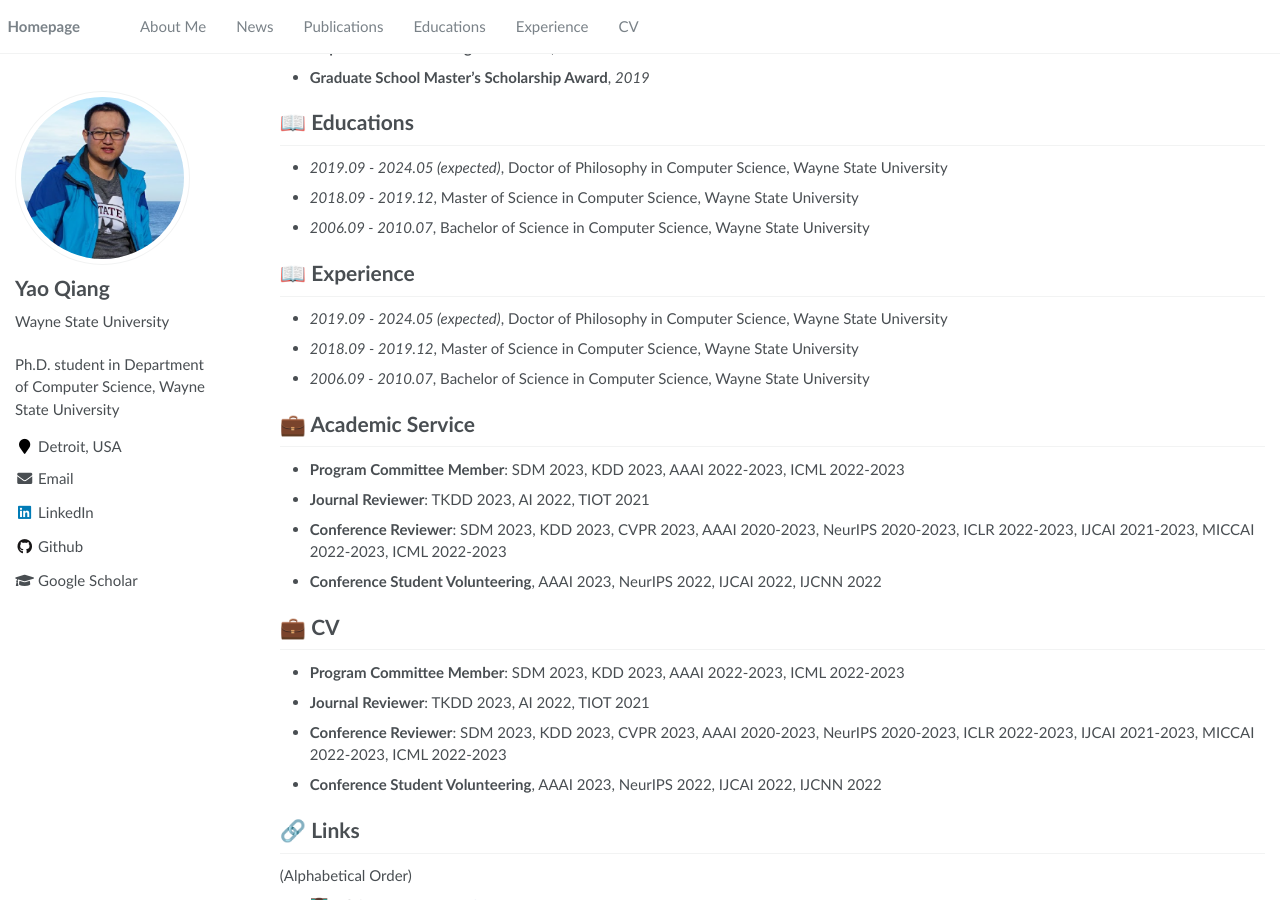
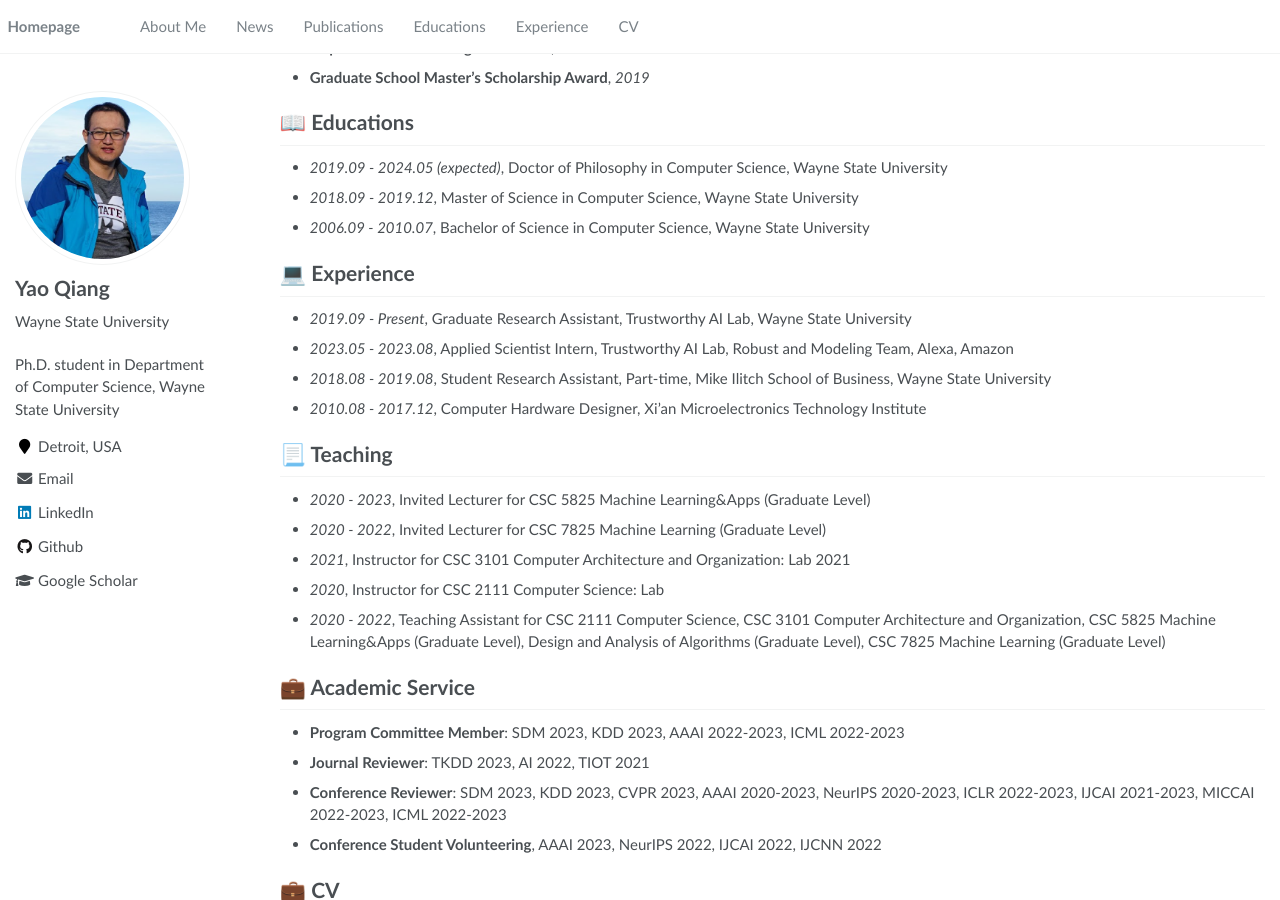
Before and after one commit to qiangyao1988/qiangyao1988.github.io, a Jekyll site: the page built from _pages/about.md, in a window 1280 px wide and 900 px high, scrolled down 1764 px. Built offline with Jekyll 4.4.1, drawn with Linux system fonts in a browser that asks for light colours; some of the changed text lies outside the part shown.

Commit message:
Update about.md

```diff
--- a/_pages/about.md
+++ b/_pages/about.md
@@ -35,7 +35,7 @@ I have a strong passion for research and a demonstrated ability to apply my know
 - *2022.12*: &nbsp;🥇 Won **First prize** in Chinese Mathematics Competitions for College Students (Beijing Division), and qualified for the finals.
 
 # 📝 Publications
-## [full publications here](https://scholar.google.com/citations?user=8ADcg38AAAAJ&hl=en)
+## [Full publications here](https://scholar.google.com/citations?user=8ADcg38AAAAJ&hl=en)
 
 ## [Attcat: Explaining transformers via attentive class activation tokens (NeurIPS 2022)](https://proceedings.neurips.cc/paper_files/paper/2022/file/20e45668fefa793bd9f2edf19be12c4b-Paper-Conference.pdf)
 **Yao Qiang**, Deng Pan, Chengyin Li, Xin Li, Rhongho Jang, and Dongxiao Zhu
@@ -76,10 +76,21 @@ Chengyin Li, **Yao Qiang**, Rafi Ibn Sultan, Hassan Bagher-Ebadian, Prashant Kha
 - *2018.09 - 2019.12*, Master of Science in Computer Science, Wayne State University
 - *2006.09 - 2010.07*, Bachelor of Science in Computer Science, Wayne State University
 
-# 📖 Experience
-- *2019.09 - 2024.05 (expected)*, Doctor of Philosophy in Computer Science, Wayne State University
-- *2018.09 - 2019.12*, Master of Science in Computer Science, Wayne State University
-- *2006.09 - 2010.07*, Bachelor of Science in Computer Science, Wayne State University
+# 💻 Experience
+- *2019.09 - Present*, Graduate Research Assistant, Trustworthy AI Lab, Wayne State University
+- *2023.05 - 2023.08*, Applied Scientist Intern, Trustworthy AI Lab, Robust and Modeling Team, Alexa, Amazon
+- *2018.08 - 2019.08*, Student Research Assistant, Part-time, Mike Ilitch School of Business, Wayne State University
+- *2010.08 - 2017.12*, Computer Hardware Designer, Xi’an Microelectronics Technology Institute
+
+# 📃 Teaching
+- *2020 - 2023*, Invited Lecturer for CSC 5825 Machine Learning&Apps (Graduate Level)
+- *2020 - 2022*, Invited Lecturer for CSC 7825 Machine Learning (Graduate Level)
+- *2021*, Instructor for CSC 3101 Computer Architecture and Organization: Lab 2021
+- *2020*, Instructor for CSC 2111 Computer Science: Lab
+- *2020 - 2022*, Teaching Assistant for CSC 2111 Computer Science,
+CSC 3101 Computer Architecture and Organization, CSC 5825 Machine Learning&Apps (Graduate Level),
+Design and Analysis of Algorithms (Graduate Level), CSC 7825 Machine Learning (Graduate Level)
+
 
 # 💼 Academic Service
 - **Program Committee Member**: SDM 2023, KDD 2023, AAAI 2022-2023, ICML 2022-2023
```
